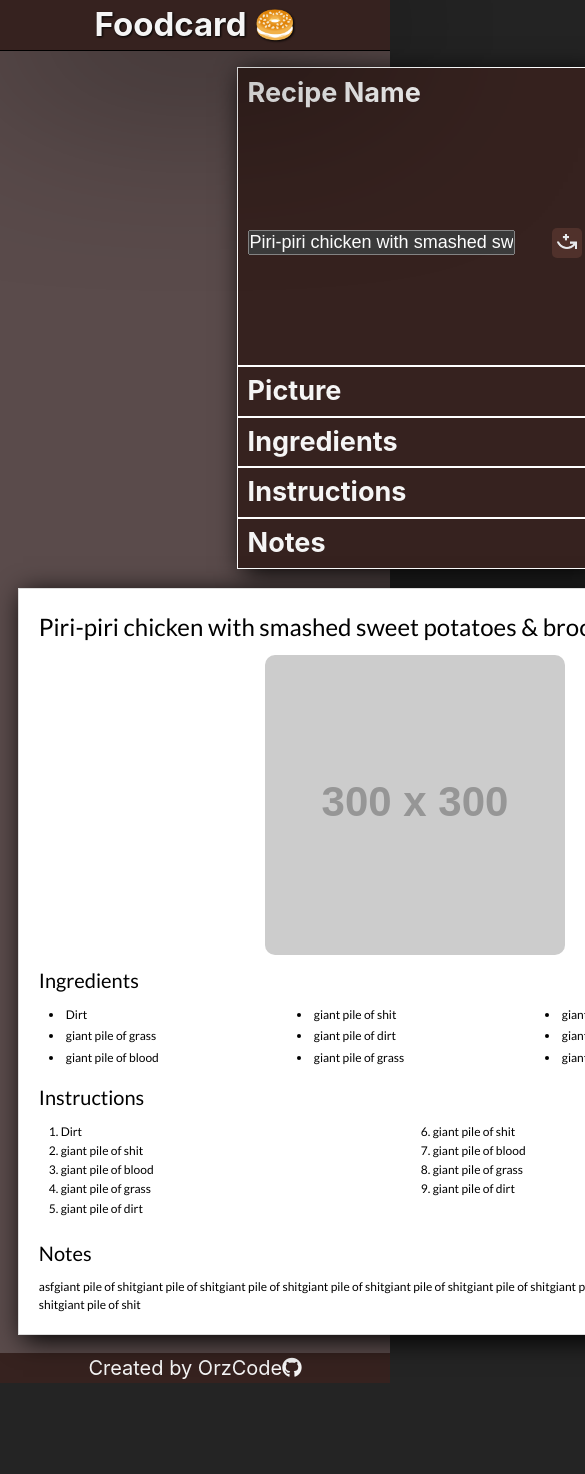
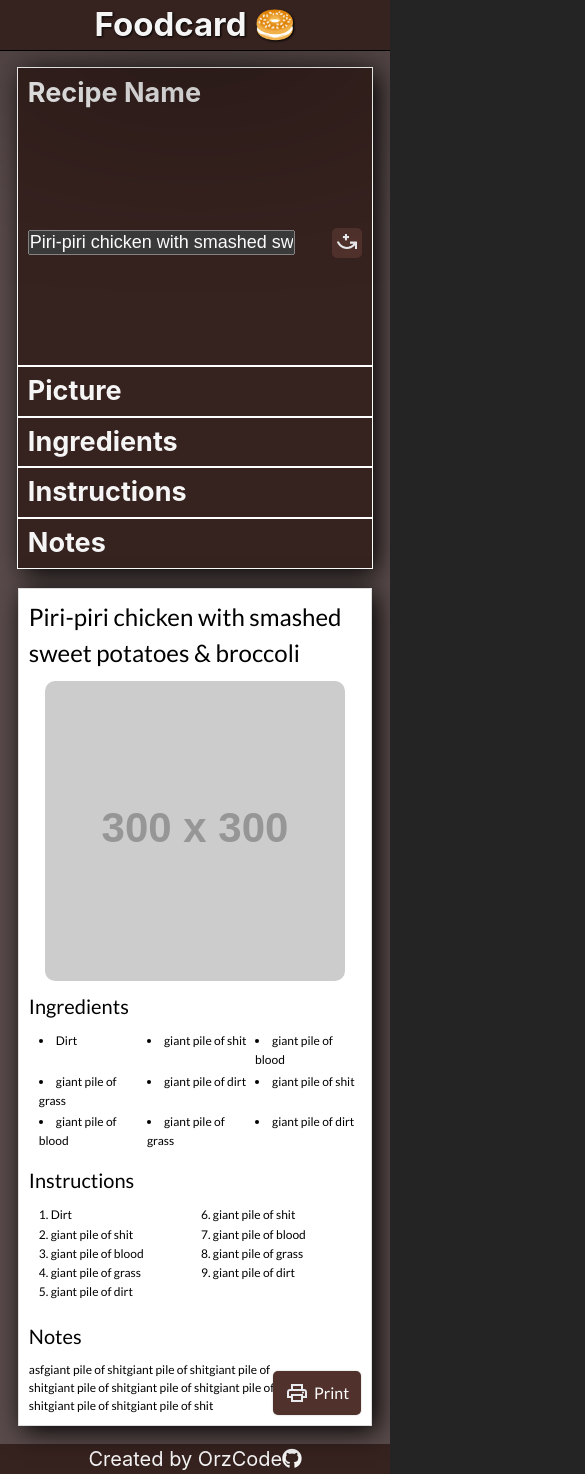
Before and after one commit to orzcode/foodcard, a React (Vite) app: page / in a window 390 px wide. Shown: the top 1474 px of the page, 585 px wide, since content can reach past the window. Before the commit the page ends 1383 px from the top, so only its background shows below. Built offline with nearby package versions, Linux system fonts and the light colour scheme.

Commit message:
reverted media Q test

```diff
--- a/src/styles/MainMiddle.css
+++ b/src/styles/MainMiddle.css
@@ -32,10 +32,9 @@
 
    .MainMiddle{
 	flex-direction: column;
-
    }
    .PreviewPane, .InputPane {
-	/* width: 100%; */
+	width: 100%;
 	/* don't work here - these are applied on individual components*/
  }
 }
--- a/src/styles/PreviewPane.css
+++ b/src/styles/PreviewPane.css
@@ -74,7 +74,7 @@
     max-width: 80%;
 }
 
-/* @media screen and (max-width: 1200px) {
+@media screen and (max-width: 1200px) {
     .PreviewPane {
         padding: 1rem;
         width: 100%;
@@ -82,7 +82,7 @@
         max-height: 100%;
     }
 
-} */
+}
 
 @media print {
     @page {
```
